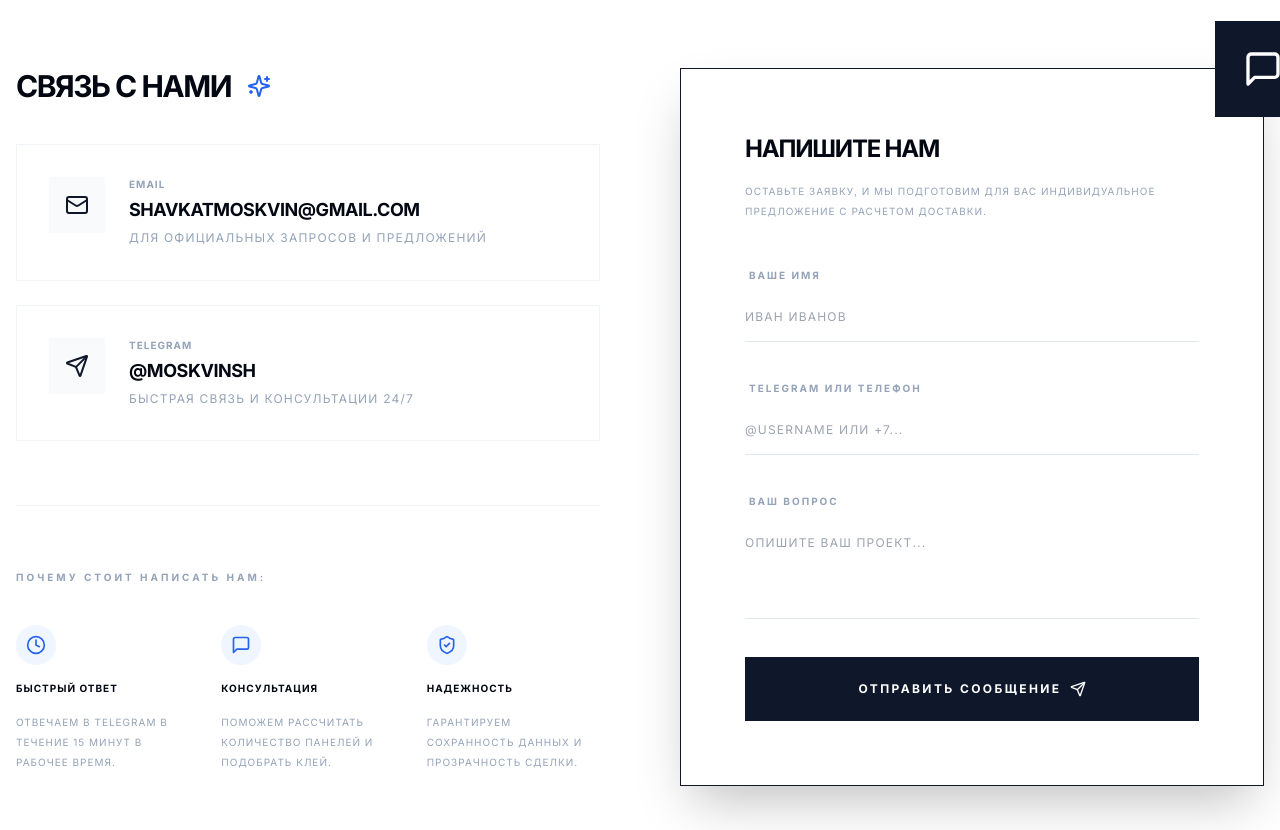
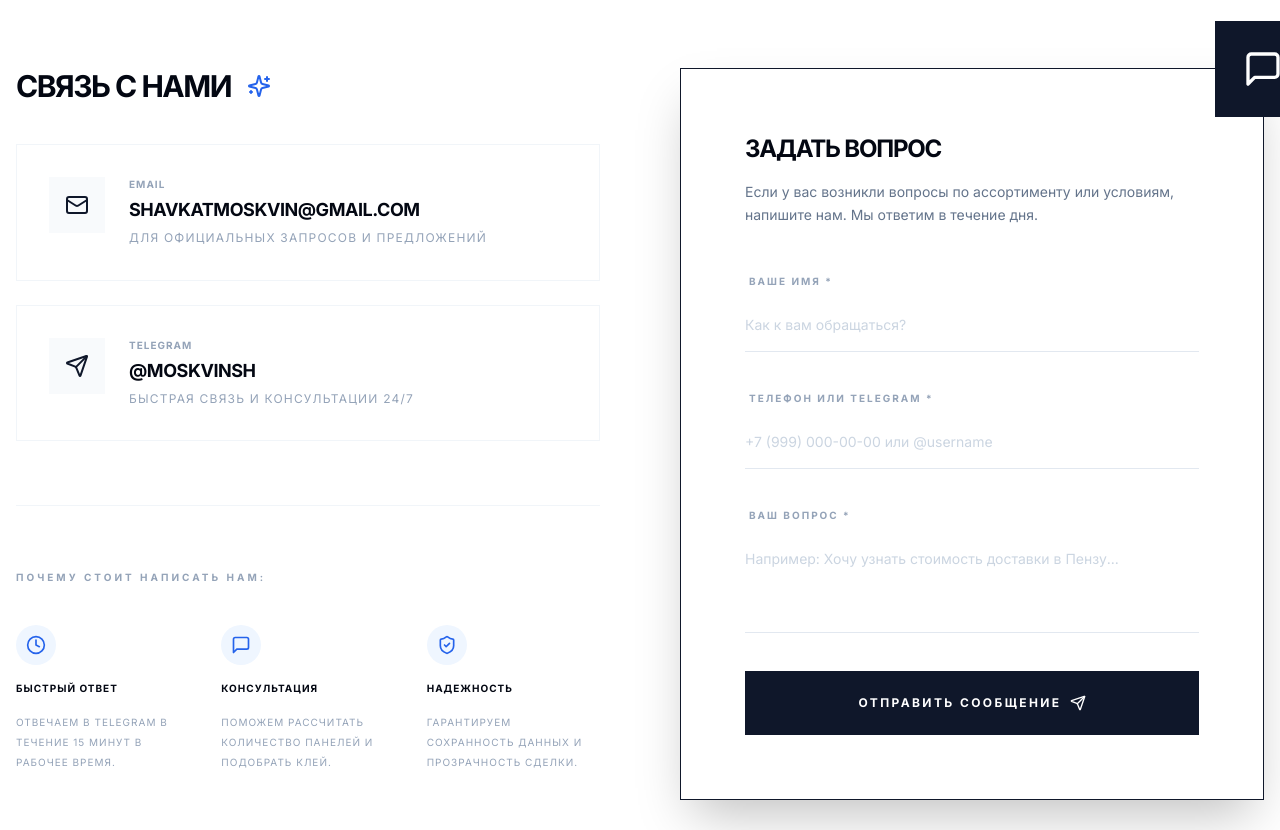
Before and after one commit to ShavkatMoskvin/3d-panels, a Next.js app: page /contacts in a window 1280 px wide. Shown: the part 640-1470 px from the top of the page. Built offline with nearby package versions, Linux system fonts and the light colour scheme.

Commit message:
feat: update contacts page and secure env vars

```diff
--- a/src/app/api/contact/route.ts
+++ b/src/app/api/contact/route.ts
@@ -15,9 +15,10 @@ export async function POST(req: Request) {
 ${message}
     `;
 
-    // Используем те же учетные данные, что и в заказах
-    const TELEGRAM_BOT_TOKEN = "8076366171:AAFYAMBnfp0rpR8GpCnmGbRs0pKLP8knat8";
-    const TELEGRAM_CHAT_ID = "96814218";
+    // Используем переменные окружения
+    // Используем отдельного бота для вопросов, если он задан, иначе основного
+    const TELEGRAM_BOT_TOKEN = process.env.TELEGRAM_SUPPORT_BOT_TOKEN || process.env.TELEGRAM_BOT_TOKEN;
+    const TELEGRAM_CHAT_ID = process.env.TELEGRAM_CHAT_ID;
 
     if (TELEGRAM_BOT_TOKEN && TELEGRAM_CHAT_ID) {
       await fetch(`https://api.telegram.org/bot${TELEGRAM_BOT_TOKEN}/sendMessage`, {
--- a/src/app/api/order/route.ts
+++ b/src/app/api/order/route.ts
@@ -47,11 +47,8 @@ ${itemsList}
     `;
 
     // 2. Отправка в Telegram (через Bot API)
-    //const TELEGRAM_BOT_TOKEN = process.env.TELEGRAM_BOT_TOKEN;
-    //const TELEGRAM_CHAT_ID = process.env.TELEGRAM_CHAT_ID;
-    // ВРЕМЕННО для теста (замените в route.ts):
-    const TELEGRAM_BOT_TOKEN = "8076366171:AAFYAMBnfp0rpR8GpCnmGbRs0pKLP8knat8";
-    const TELEGRAM_CHAT_ID = "96814218";
+    const TELEGRAM_BOT_TOKEN = process.env.TELEGRAM_BOT_TOKEN;
+    const TELEGRAM_CHAT_ID = process.env.TELEGRAM_CHAT_ID;
 
     console.log("DEBUG: Attempting to send TG message...");
     console.log("DEBUG: Token exists:", !!TELEGRAM_BOT_TOKEN);
--- a/src/app/contacts/page.tsx
+++ b/src/app/contacts/page.tsx
@@ -24,9 +24,7 @@ export default function ContactsPage() {
       if (response.ok) {
         setIsSubmitted(true);
         setFormData({ name: "", contact: "", message: "" });
-        setTimeout(() => {
-          setIsSubmitted(false);
-        }, 5000);
+        // Убрали автоматическое скрытие сообщения об успехе через 5 секунд
       }
     } catch (error) {
       console.error("Error sending message:", error);
@@ -161,53 +159,60 @@ export default function ContactsPage() {
                   <MessageSquare className="w-10 h-10 text-white" />
                 </div>
 
-                <h3 className="text-2xl font-bold uppercase tracking-tighter mb-4">Напишите нам</h3>
-                <p className="text-[10px] text-slate-400 uppercase tracking-widest mb-10 leading-loose">
-                  Оставьте заявку, и мы подготовим для вас индивидуальное предложение с расчетом доставки.
+                <h3 className="text-2xl font-bold uppercase tracking-tighter mb-4">Задать вопрос</h3>
+                <p className="text-sm text-slate-500 mb-10 leading-relaxed">
+                  Если у вас возникли вопросы по ассортименту или условиям, напишите нам. Мы ответим в течение дня.
                 </p>
 
                 {isSubmitted ? (
                   <div className="py-20 text-center animate-in fade-in zoom-in duration-500">
-                    <div className="w-20 h-20 bg-blue-50 text-blue-600 rounded-full flex items-center justify-center mx-auto mb-8">
+                    <div className="w-20 h-20 bg-green-50 text-green-600 rounded-full flex items-center justify-center mx-auto mb-8">
                       <CheckCircle2 className="w-10 h-10" />
                     </div>
-                    <h4 className="text-3xl font-bold uppercase tracking-tighter mb-4">Сообщение отправлено!</h4>
-                    <p className="text-[10px] text-slate-400 uppercase tracking-widest leading-loose">
-                      Мы свяжемся с вами в течение 15 минут.
+                    <h4 className="text-3xl font-bold uppercase tracking-tighter mb-4">Вопрос отправлен!</h4>
+                    <p className="text-sm text-slate-500 mb-8 leading-relaxed max-w-md mx-auto">
+                      Спасибо за ваше обращение. Мы ответим на ваш вопрос в течение рабочего дня.
                     </p>
+                    <Button
+                      onClick={() => setIsSubmitted(false)}
+                      variant="outline"
+                      className="rounded-none px-8 py-6 uppercase tracking-widest text-xs border-slate-200 hover:bg-slate-50"
+                    >
+                      Задать еще вопрос
+                    </Button>
                   </div>
                 ) : (
                   <form className="space-y-8" onSubmit={handleSubmit}>
                     <div className="space-y-2">
-                      <label className="text-[10px] font-bold uppercase tracking-[0.2em] text-slate-400 ml-1">Ваше Имя</label>
+                      <label className="text-[10px] font-bold uppercase tracking-[0.2em] text-slate-400 ml-1">Ваше имя *</label>
                       <input
                         required
                         type="text"
                         value={formData.name}
                         onChange={(e) => setFormData({ ...formData, name: e.target.value })}
-                        className="w-full border-b border-slate-200 py-4 outline-none focus:border-blue-600 transition-colors uppercase text-xs tracking-widest"
-                        placeholder="ИВАН ИВАНОВ"
+                        className="w-full border-b border-slate-200 py-4 outline-none focus:border-blue-600 transition-colors text-sm placeholder:text-slate-300"
+                        placeholder="Как к вам обращаться?"
                       />
                     </div>
                     <div className="space-y-2">
-                      <label className="text-[10px] font-bold uppercase tracking-[0.2em] text-slate-400 ml-1">Telegram или Телефон</label>
+                      <label className="text-[10px] font-bold uppercase tracking-[0.2em] text-slate-400 ml-1">Телефон или Telegram *</label>
                       <input
                         required
                         type="text"
                         value={formData.contact}
                         onChange={(e) => setFormData({ ...formData, contact: e.target.value })}
-                        className="w-full border-b border-slate-200 py-4 outline-none focus:border-blue-600 transition-colors uppercase text-xs tracking-widest"
-                        placeholder="@USERNAME ИЛИ +7..."
+                        className="w-full border-b border-slate-200 py-4 outline-none focus:border-blue-600 transition-colors text-sm placeholder:text-slate-300"
+                        placeholder="+7 (999) 000-00-00 или @username"
                       />
                     </div>
                     <div className="space-y-2">
-                      <label className="text-[10px] font-bold uppercase tracking-[0.2em] text-slate-400 ml-1">Ваш вопрос</label>
+                      <label className="text-[10px] font-bold uppercase tracking-[0.2em] text-slate-400 ml-1">Ваш вопрос *</label>
                       <textarea
                         required
                         value={formData.message}
                         onChange={(e) => setFormData({ ...formData, message: e.target.value })}
-                        className="w-full border-b border-slate-200 py-4 outline-none focus:border-blue-600 transition-colors uppercase text-xs tracking-widest min-h-[100px] resize-none"
-                        placeholder="ОПИШИТЕ ВАШ ПРОЕКТ..."
+                        className="w-full border-b border-slate-200 py-4 outline-none focus:border-blue-600 transition-colors text-sm min-h-[100px] resize-none placeholder:text-slate-300"
+                        placeholder="Например: Хочу узнать стоимость доставки в Пензу..."
                       ></textarea>
                     </div>
                     <Button
--- a/src/app/product/[slug]/ProductPageClient.tsx
+++ b/src/app/product/[slug]/ProductPageClient.tsx
@@ -8,16 +8,31 @@ import Image from "next/image";
 import { useRouter } from "next/navigation";
 import { Product } from "@/types";
 import { CATEGORIES, PRODUCTS } from "@/lib/data";
-import { useState, useMemo } from "react";
+import { useState, useMemo, useEffect } from "react";
+import { useCart } from "@/context/CartContext";
 
 export default function ProductPageClient({ product }: { product: Product }) {
   const router = useRouter();
+  const { items } = useCart();
   const [mainImage, setMainImage] = useState(product.images[0] || "");
   const [mainQuantity, setMainQuantity] = useState<number>(1);
   const [extraCalculatedItems, setExtraCalculatedItems] = useState<{ product: Product, quantity: number }[]>([]);
   const [selectedVariation, setSelectedVariation] = useState(product.variations?.[0] || null);
   const [selectedColor, setSelectedColor] = useState(product.colors?.[0] || null);
   const [kitItems, setKitItems] = useState(product.bundleItems || []);
+
+  // Синхронизация количества с корзиной при загрузке или изменении корзины
+  useEffect(() => {
+    const cartItem = items.find(item =>
+      item.id === product.id &&
+      item.selectedVariation?.size === selectedVariation?.size &&
+      (item.selectedColor === (selectedColor?.name || undefined) || item.selectedColor === selectedColor?.name)
+    );
+
+    if (cartItem) {
+      setMainQuantity(cartItem.quantity);
+    }
+  }, [items, product.id, selectedVariation, selectedColor]);
 
   // Проверка наличия выбранного цвета
   const isSelectedColorInStock = useMemo(() => {
--- a/src/components/AddToCart.tsx
+++ b/src/components/AddToCart.tsx
@@ -3,7 +3,7 @@
 import { useCart } from "@/context/CartContext";
 import { Button } from "@/components/ui/button";
 import { Product } from "@/types";
-import { useState, useEffect } from "react";
+import { useState, useEffect, useRef } from "react";
 import { ShoppingCart, Check, Minus, Plus, ArrowRight } from "lucide-react";
 import { PRODUCTS } from "@/lib/data";
 import Link from "next/link";
@@ -74,12 +74,20 @@ export function AddToCart({
     setLocalQuantity(quantity.toString());
   }, [quantity]);
 
+  // Используем ref для отслеживания изменений initialQuantity, чтобы избежать зацикливания
+  // при изменении quantity (когда пользователь меняет количество вручную)
+  const prevInitialQuantity = useRef(initialQuantity);
+
   useEffect(() => {
-    if (initialQuantity && initialQuantity !== quantity) {
+    // Если initialQuantity изменился (пришел новый от калькулятора)
+    if (initialQuantity && initialQuantity !== prevInitialQuantity.current) {
+      prevInitialQuantity.current = initialQuantity;
+
       // Если это панель и есть initialQuantity (от калькулятора), синхронизируем
       if (isPanel) {
         setLocalQuantity(initialQuantity.toString());
-        if (quantity > 0) {
+        // Если товар уже в корзине (quantity > 0), обновляем его количество до рассчитанного калькулятором
+        if (quantity > 0 && quantity !== initialQuantity) {
           updateQuantity(itemId, initialQuantity);
         }
       }
```
Also changed, not shown: src/components/Footer.tsx (line endings or trailing spaces), 1 other file (tests, documents, lock files or other folders).
